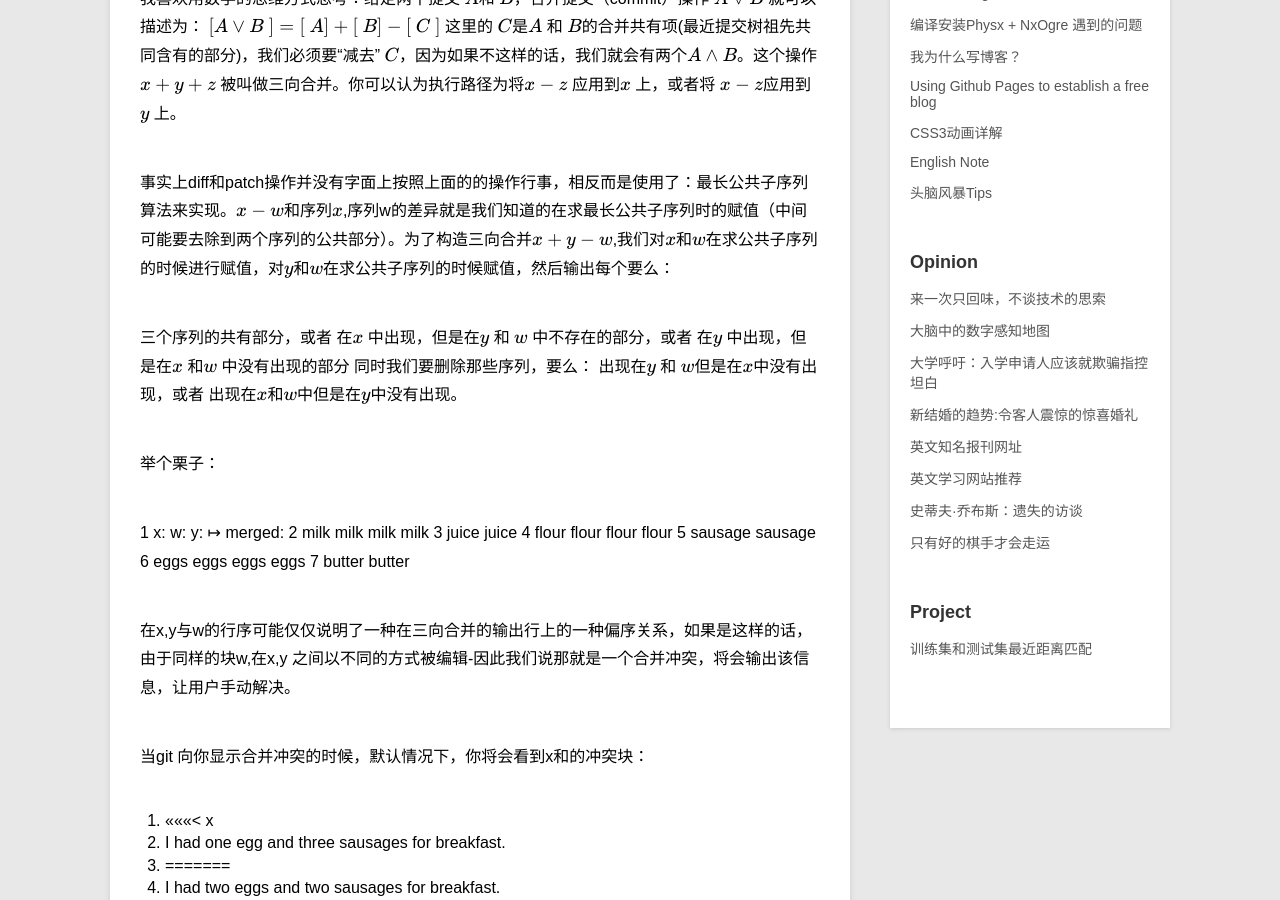
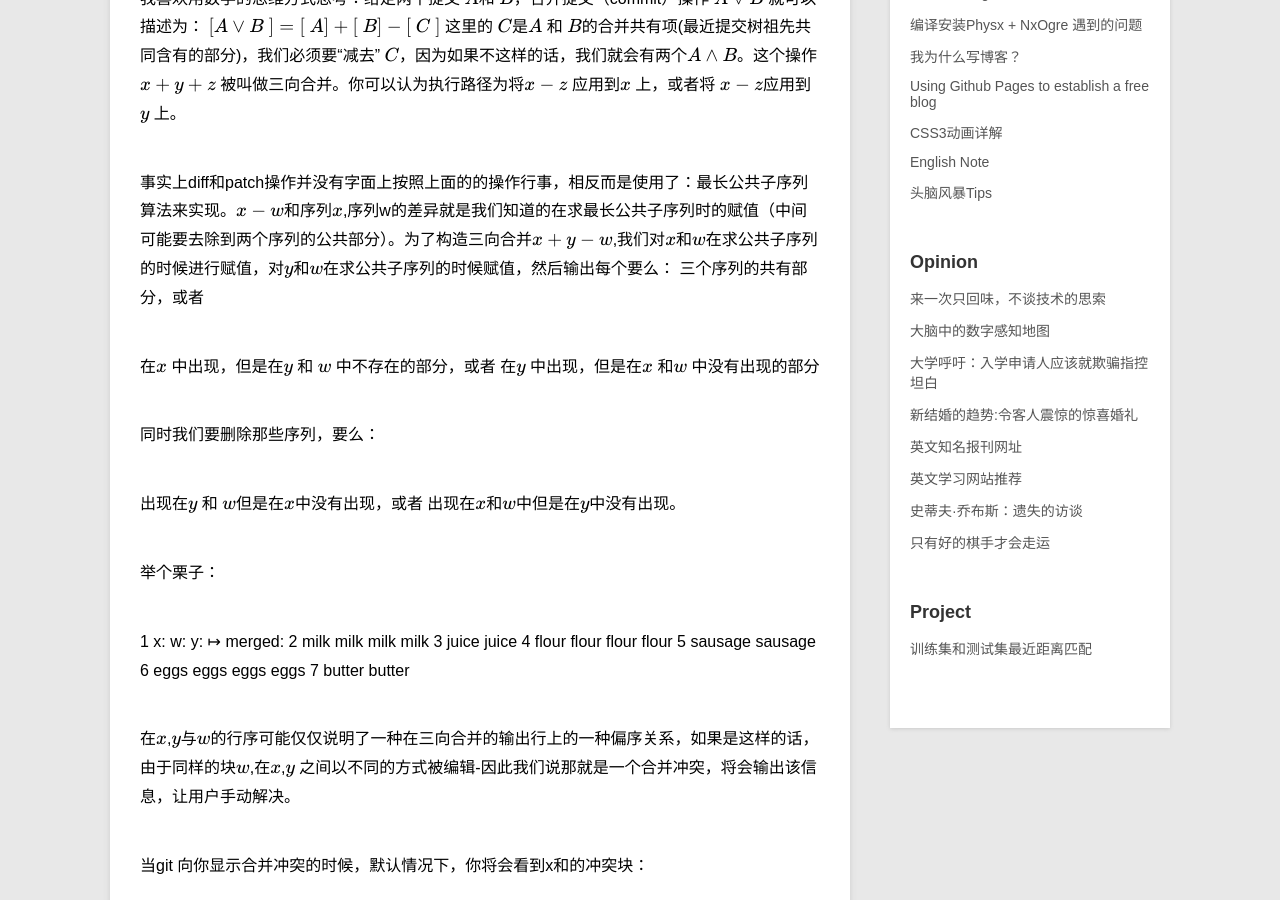
Before and after one commit to swinghu/swinghu.github.com, a Jekyll site: the page built from _posts/blog/2014-09-03-How-does-Git-merge-work.md, in a window 1280 px wide and 900 px high, scrolled down 989 px. Built offline with Jekyll 4.4.1, drawn with Linux system fonts in a browser that asks for light colours; formulas are drawn with MathJax 3.

Commit message:
new artical

```diff
--- a/_posts/blog/2014-09-03-How-does-Git-merge-work.md
+++ b/_posts/blog/2014-09-03-How-does-Git-merge-work.md
@@ -32,11 +32,13 @@ $$
 这里的 \\(C\\)是\\(A\\) 和 \\(B\\)的合并共有项(最近提交树祖先共同含有的部分)，我们必须要“减去” \\(C\\)，因为如果不这样的话，我们就会有两个\\(A\wedge B\\)。这个操作\\(x+y+z\\) 被叫做三向合并。你可以认为执行路径为将\\(x-z\\) 应用到\\(x\\) 上，或者将 \\(x-z\\)应用到\\(y\\) 上。
 
 事实上diff和patch操作并没有字面上按照上面的的操作行事，相反而是使用了：最长公共子序列算法来实现。\\(x-w\\)和序列\\(x\\),序列w的差异就是我们知道的在求最长公共子序列时的赋值（中间可能要去除到两个序列的公共部分）。为了构造三向合并\\(x+y-w\\),我们对\\(x\\)和\\(w\\)在求公共子序列的时候进行赋值，对\\(y\\)和\\(w\\)在求公共子序列的时候赋值，然后输出每个要么：
+三个序列的共有部分，或者
 
-三个序列的共有部分，或者
 在\\(x\\)  中出现，但是在\\(y\\)  和 \\(w\\) 中不存在的部分，或者
 在\\(y\\) 中出现，但是在\\(x\\) 和\\(w\\) 中没有出现的部分
+
 同时我们要删除那些序列，要么：
+
 出现在\\(y\\) 和 \\(w\\)但是在\\(x\\)中没有出现，或者
 出现在\\(x\\)和\\(w\\)中但是在\\(y\\)中没有出现。
 
@@ -50,7 +52,7 @@ $$
 6	eggs    eggs    eggs      eggs
 7	        butter  butter
 
-在x,y与w的行序可能仅仅说明了一种在三向合并的输出行上的一种偏序关系，如果是这样的话，由于同样的块w,在x,y 之间以不同的方式被编辑-因此我们说那就是一个合并冲突，将会输出该信息，让用户手动解决。
+在\\(x\\),\\(y\\)与\\(w\\)的行序可能仅仅说明了一种在三向合并的输出行上的一种偏序关系，如果是这样的话，由于同样的块\\(w\\),在\\(x\\),\\(y\\) 之间以不同的方式被编辑-因此我们说那就是一个合并冲突，将会输出该信息，让用户手动解决。
 
 当git 向你显示合并冲突的时候，默认情况下，你将会看到x和的冲突块：
 
@@ -59,7 +61,6 @@ $$
 1. =======
 1. I had two eggs and two sausages for breakfast.
 1. >>>>>>> y
-
 
 然而，冲突块会变得更容易解决，当你能够看到合并基准w的时候。我建议打开开关：
 ~/.gitconfig
```
